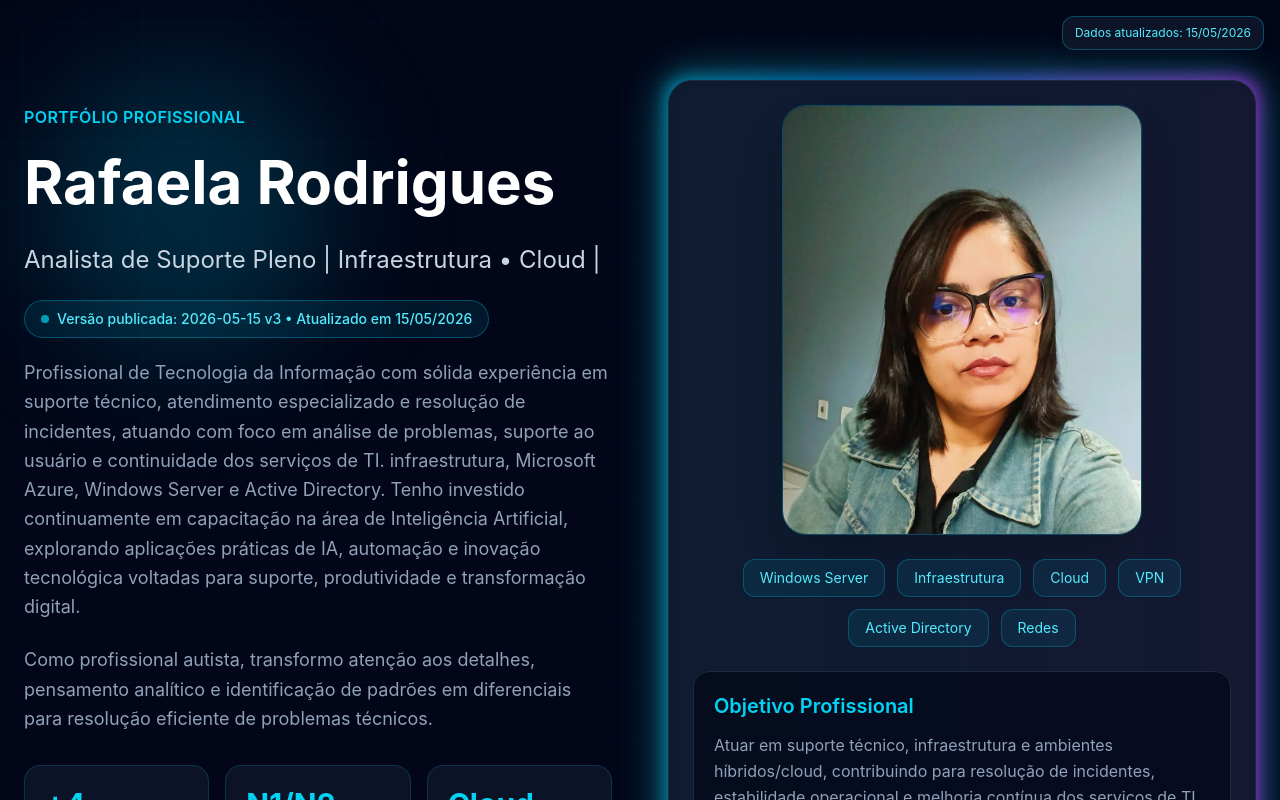
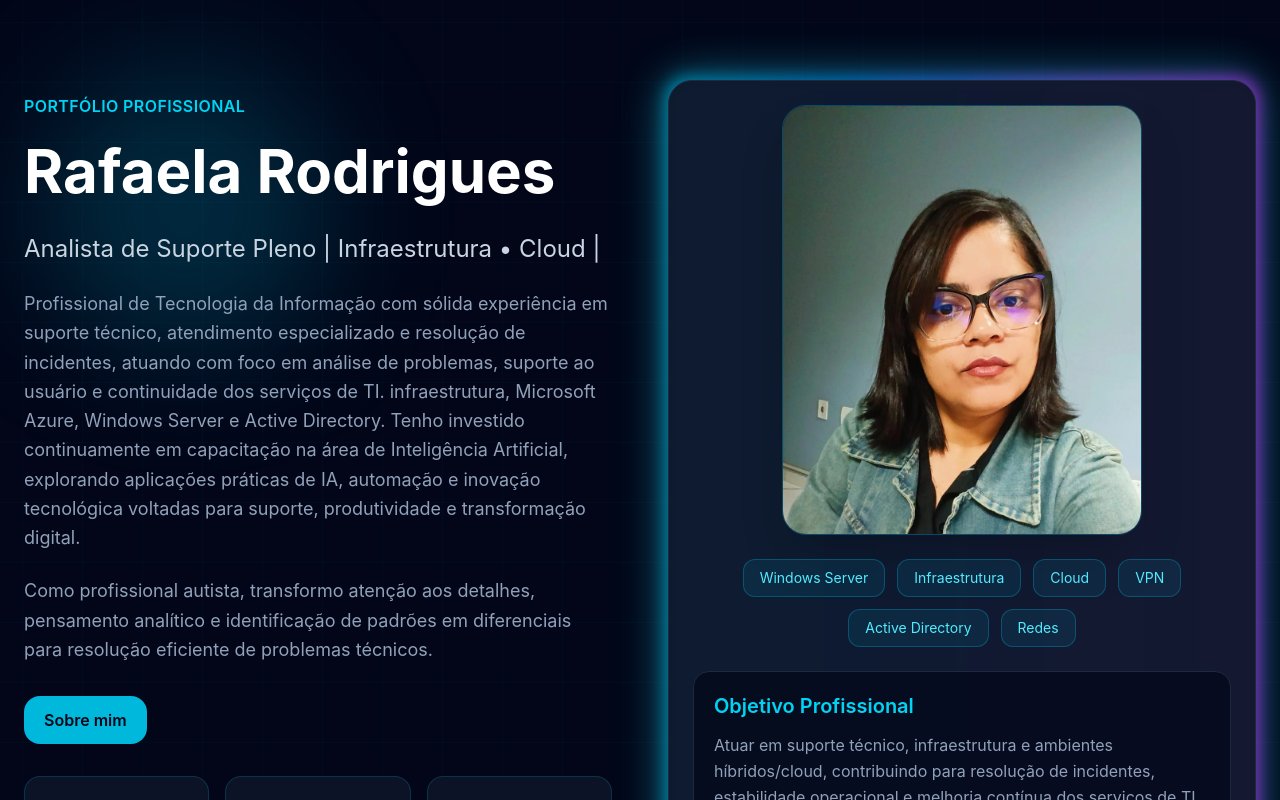
Before and after one commit to luna-rafa/portfolio-rafaela, a React (Vite) app: page / in a window 1280 px wide. Shown: the top 800 px of the page. Built offline with nearby package versions, Linux system fonts and the light colour scheme.

Commit message:
Update App.jsx

```diff
--- a/src/App.jsx
+++ b/src/App.jsx
@@ -1,6 +1,4 @@
 export default function PortfolioRafaela() {
-  const SITE_VERSION = '2026-05-15 v3'
-  const LAST_UPDATE = '15/05/2026'
  const skills = {
   suporte: [
     'Help Desk',
@@ -110,6 +108,7 @@ export default function PortfolioRafaela() {
     }
     ]
 
+
   const cases = [
     {
       title: 'Criação de Usuário no Active Directory',
@@ -182,9 +181,6 @@ export default function PortfolioRafaela() {
       `}</style>
 
       <div className="absolute inset-0 tech-grid opacity-40"></div>
-        <div className="fixed top-4 right-4 z-50 bg-slate-900/90 border border-cyan-400/30 rounded-xl px-3 py-2 shadow-lg">
-        <p className="text-xs text-cyan-300">Dados atualizados: {LAST_UPDATE}</p>
-      </div>
       <div className="absolute top-20 left-10 w-72 h-72 bg-cyan-500/20 rounded-full blur-3xl float-tech"></div>
       <div className="absolute bottom-32 right-10 w-96 h-96 bg-blue-600/20 rounded-full blur-3xl float-tech"></div>
 
@@ -203,21 +199,24 @@ export default function PortfolioRafaela() {
               Analista de Suporte Pleno | Infraestrutura • Cloud |
             </h2>
 
-           <div className="inline-flex items-center gap-2 bg-cyan-500/10 border border-cyan-400/30 rounded-full px-4 py-2 mb-5">
-              <span className="h-2 w-2 rounded-full bg-cyan-400 animate-pulse"></span>
-              <p className="text-sm text-cyan-300 font-medium">Versão publicada: {SITE_VERSION} • Atualizado em {LAST_UPDATE}</p>
-            </div>
-
             <p className="text-slate-400 text-lg leading-relaxed mb-6">
               Profissional de Tecnologia da Informação com sólida experiência em suporte técnico, atendimento especializado e resolução de incidentes, atuando com foco em análise de problemas, suporte ao usuário e continuidade dos serviços de TI.
               infraestrutura, Microsoft Azure, Windows Server e Active Directory. Tenho investido continuamente em capacitação na área de Inteligência Artificial, explorando aplicações práticas de IA, automação e inovação tecnológica voltadas para suporte, produtividade e transformação digital.
             </p>
+
 
             <p className="text-slate-400 text-lg leading-relaxed mb-8">
                Como profissional autista, transformo atenção aos detalhes,
                pensamento analítico e identificação de padrões em diferenciais
                para resolução eficiente de problemas técnicos.
             </p>
+
+            <a
+              href="/apresentacao"
+              className="inline-block bg-cyan-500 text-slate-950 px-5 py-3 rounded-2xl font-semibold hover:bg-cyan-400 transition mb-8"
+             >
+               Sobre mim
+            </a>
 
             <div className="grid sm:grid-cols-3 gap-4 mb-8">
               <div className="bg-slate-900/80 border border-cyan-500/20 rounded-2xl p-5">
```
Lines whose indentation alone changed are shown as unchanged.
